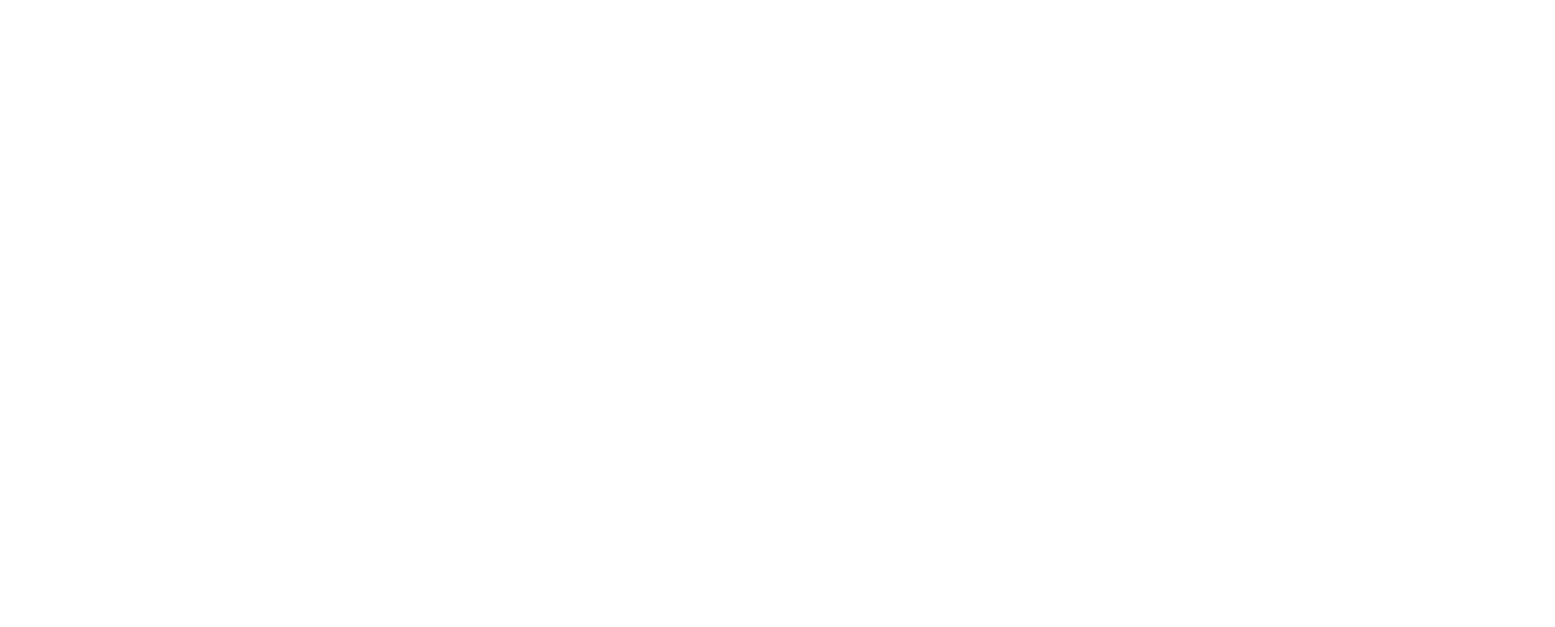
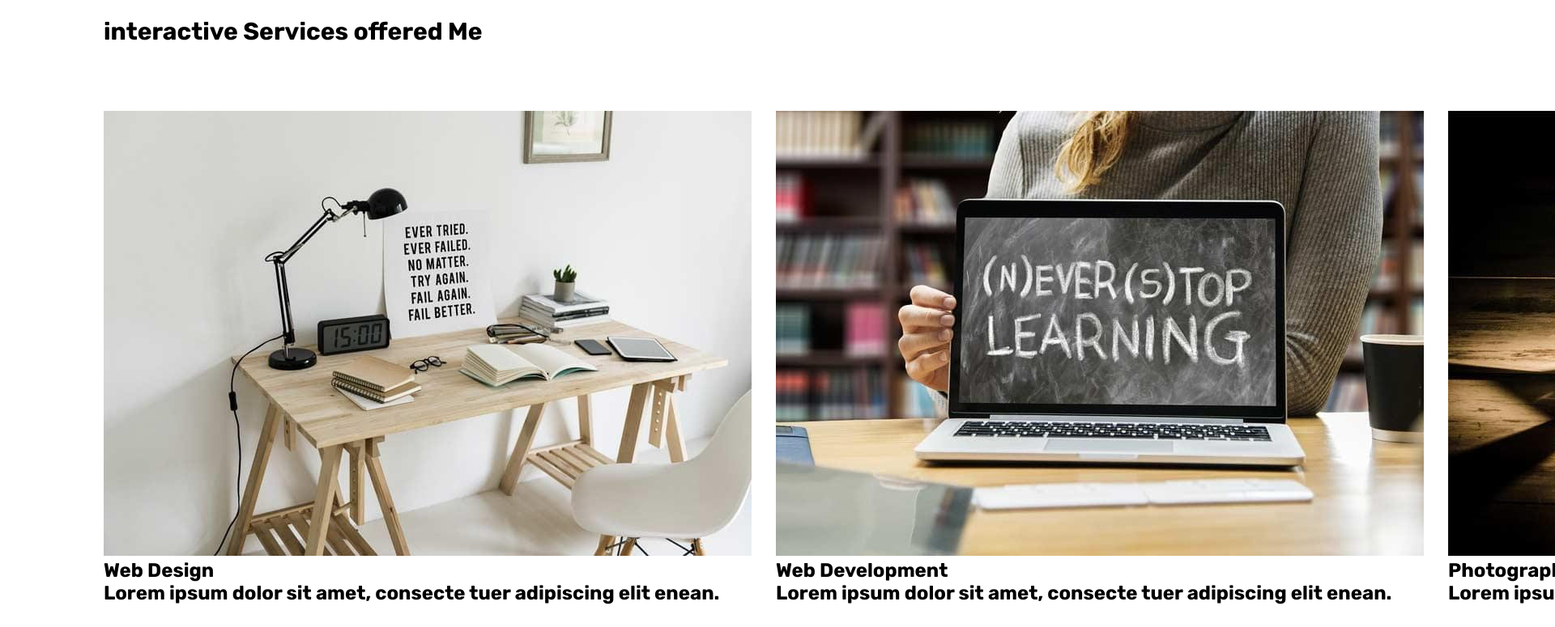
Before and after one commit to MalithaSupun/react-portfolio-2, a React (Create React App) app: page / in a window 1280 px wide. Shown: the part 2061-2836 px from the top of the page at 81% size, 1920 px wide, since content can reach past the window. Before the commit the page ends 2044 px from the top, so only its background shows below. Built offline with nearby package versions, Linux system fonts and the light colour scheme.

Commit message:
just complete service and edit servicedata.js file

```diff
--- a/src/App.css
+++ b/src/App.css
@@ -348,3 +348,6 @@
   z-index: -1;
 }
 /*-------About-----------*/
+/*-------Services-----------*/
+
+/*-------Services-----------*/
--- a/src/components/home/servicess/Service.jsx
+++ b/src/components/home/servicess/Service.jsx
@@ -1,10 +1,35 @@
 import React from 'react'
+import ServiceSData from '../servicess/ServicesData';
+
 
 const Service = () => {
   return (
     <>
         <section className="services topMargin">
+          <div className="container">
+            <div className="heading">
+              <h3>MY SERVICES</h3>
+              <h1>interactive Services offered Me</h1>
+            </div>
 
+            <div className="contain grid topMargin">
+              {ServiceSData.map((val) => {
+                  return (
+                  <>
+                  <div className='box'>
+                    <div className='img'>
+                      <img src={val.cover} alt='' />
+                    </div>
+                    <div className="text">
+                      <h2>{val.title}</h2>
+                      <h2>{val.desc}</h2>
+                    </div>
+                  </div>
+                  </>
+                  )
+                })}
+            </div>
+          </div>
         </section>
     </>
   )
--- a/src/components/home/servicess/ServicesData.js
+++ b/src/components/home/servicess/ServicesData.js
@@ -1,40 +1,47 @@
+import s1 from '../../../assets/services/services-1.jpg'
+import s2 from '../../../assets/services/services-2.jpg'
+import s3 from '../../../assets/services/services-3.jpg'
+import s4 from '../../../assets/services/services-4.jpg'
+import s5 from '../../../assets/services/services-5.jpg'
+import s6 from '../../../assets/services/services-6.jpg'
+
 const ServicesData = [
   {
     id: 1,
     title: "Web Design",
     desc: "Lorem ipsum dolor sit amet, consecte tuer adipiscing elit enean.",
-    cover: "./assets/services/services-1.jpg",
+    cover: s1
   },
   {
     id: 2,
     title: "Web Development",
     desc: "Lorem ipsum dolor sit amet, consecte tuer adipiscing elit enean.",
-    cover: "./assets/services/services-2.jpg",
+    cover: s2
   },
   {
     id: 3,
     title: "Photography",
     desc: "Lorem ipsum dolor sit amet, consecte tuer adipiscing elit enean.",
-    cover: "./assets/services/services-3.jpg",
+    cover: s3
   },
   {
     id: 4,
     title: "Live Support",
     desc: "Lorem ipsum dolor sit amet, consecte tuer adipiscing elit enean.",
-    cover: "./assets/services/services-4.jpg",
+    cover: s4
   },
   {
     id: 5,
     title: "Content Writing",
     desc: "Lorem ipsum dolor sit amet, consecte tuer adipiscing elit enean.",
-    cover: "./assets/services/services-5.jpg",
+    cover: s5
   },
   {
     id: 6,
     title: "Timely Deliverables",
     desc: "Lorem ipsum dolor sit amet, consecte tuer adipiscing elit enean.",
-    cover: "./assets/services/services-6.jpg",
+    cover: s6
   },
-]
+];
 
-export default ServicesData
+export default ServicesData;
```
